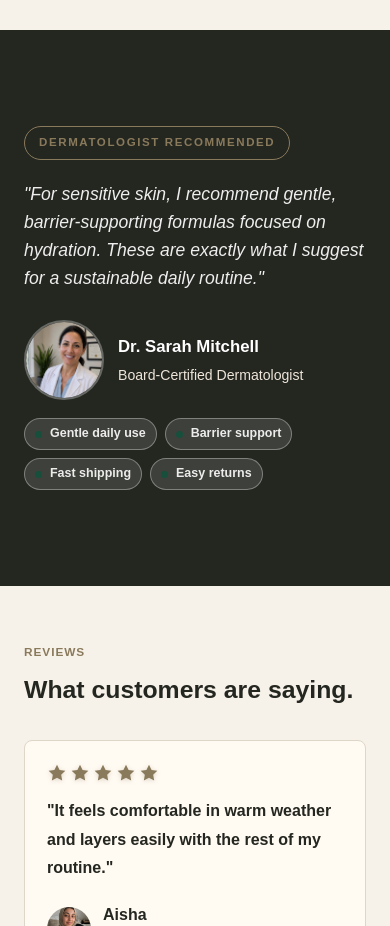
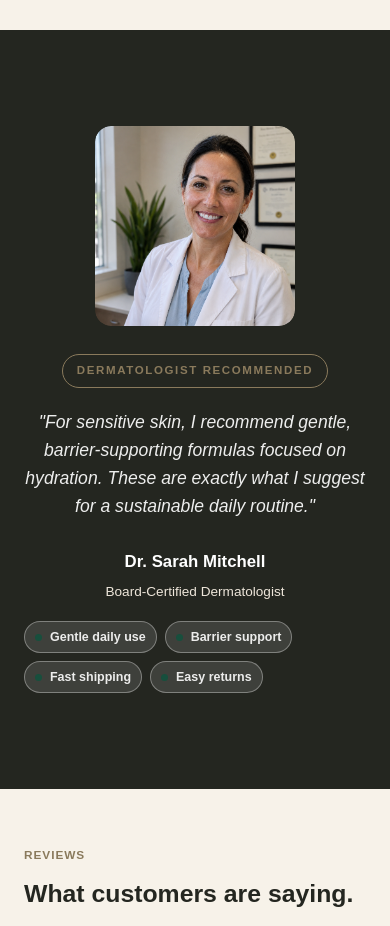
Before and after one commit to DMS120-Nan/bodylife-website, a Next.js app: page /me in a window 390 px wide. Shown: the part 7540-8466 px from the top of the page. Built offline with nearby package versions, Linux system fonts and the light colour scheme; no server answers.

Commit message:
Redesign dermatologist section with side-by-side photo and quote layout

```diff
--- a/app/globals.css
+++ b/app/globals.css
@@ -606,8 +606,30 @@ a {
 }
 
 .derm-layout {
-  max-width: 800px;
+  display: flex;
+  align-items: center;
+  gap: 48px;
+  max-width: 900px;
   margin: 0 auto;
+}
+
+.derm-photo {
+  flex-shrink: 0;
+  width: 260px;
+  height: 260px;
+  border-radius: 16px;
+  overflow: hidden;
+}
+
+.derm-photo-img {
+  width: 100%;
+  height: 100%;
+  object-fit: cover;
+  border-radius: 16px;
+}
+
+.derm-text {
+  flex: 1;
 }
 
 .derm-badge {
@@ -632,33 +654,45 @@ a {
   color: rgba(255, 255, 255, 0.92);
 }
 
-.derm-author {
-  display: flex;
-  align-items: center;
-  gap: 14px;
-}
-
-.derm-avatar {
-  width: 80px;
-  height: 80px;
-  border-radius: 50%;
-  object-fit: cover;
-  border: 2px solid rgba(255, 255, 255, 0.3);
-}
-
-.derm-author strong {
+.derm-author-info {
+  margin-top: 20px;
+}
+
+.derm-author-info strong {
   display: block;
   color: #fff;
   font-size: 1.05rem;
   font-weight: 600;
 }
 
-.derm-author span {
+.derm-author-info span {
   display: block;
   color: var(--soft-beige);
-  font-size: 0.88rem;
+  font-size: 0.85rem;
   font-weight: 500;
-  margin-top: 2px;
+  margin-top: 3px;
+}
+
+@media (max-width: 768px) {
+  .derm-layout {
+    flex-direction: column;
+    gap: 28px;
+    text-align: center;
+  }
+
+  .derm-photo {
+    width: 200px;
+    height: 200px;
+    margin: 0 auto;
+  }
+
+  .derm-author-info {
+    margin-top: 16px;
+  }
+
+  .derm-content blockquote {
+    text-align: center;
+  }
 }
 
 .result-section {
--- a/components/HomePage.js
+++ b/components/HomePage.js
@@ -95,21 +95,21 @@ export function HomePage({ region }) {
       <section className="review-section">
         <div className="review-content derm-content">
           <div className="derm-layout">
+            <div className="derm-photo">
+              <Image
+                alt="Dr. Sarah Mitchell"
+                src="/images/dr-avatar.png"
+                width={400}
+                height={400}
+                className="derm-photo-img"
+              />
+            </div>
             <div className="derm-text">
               <p className="derm-badge">Dermatologist Recommended</p>
               <blockquote>&quot;For sensitive skin, I recommend gentle, barrier-supporting formulas focused on hydration. These are exactly what I suggest for a sustainable daily routine.&quot;</blockquote>
-              <div className="derm-author">
-                <Image
-                  alt="Dr. Sarah Mitchell"
-                  src="/images/dr-avatar.png"
-                  width={80}
-                  height={80}
-                  className="derm-avatar"
-                />
-                <div>
-                  <strong>Dr. Sarah Mitchell</strong>
-                  <span>Board-Certified Dermatologist</span>
-                </div>
+              <div className="derm-author-info">
+                <strong>Dr. Sarah Mitchell</strong>
+                <span>Board-Certified Dermatologist</span>
               </div>
             </div>
           </div>
```
